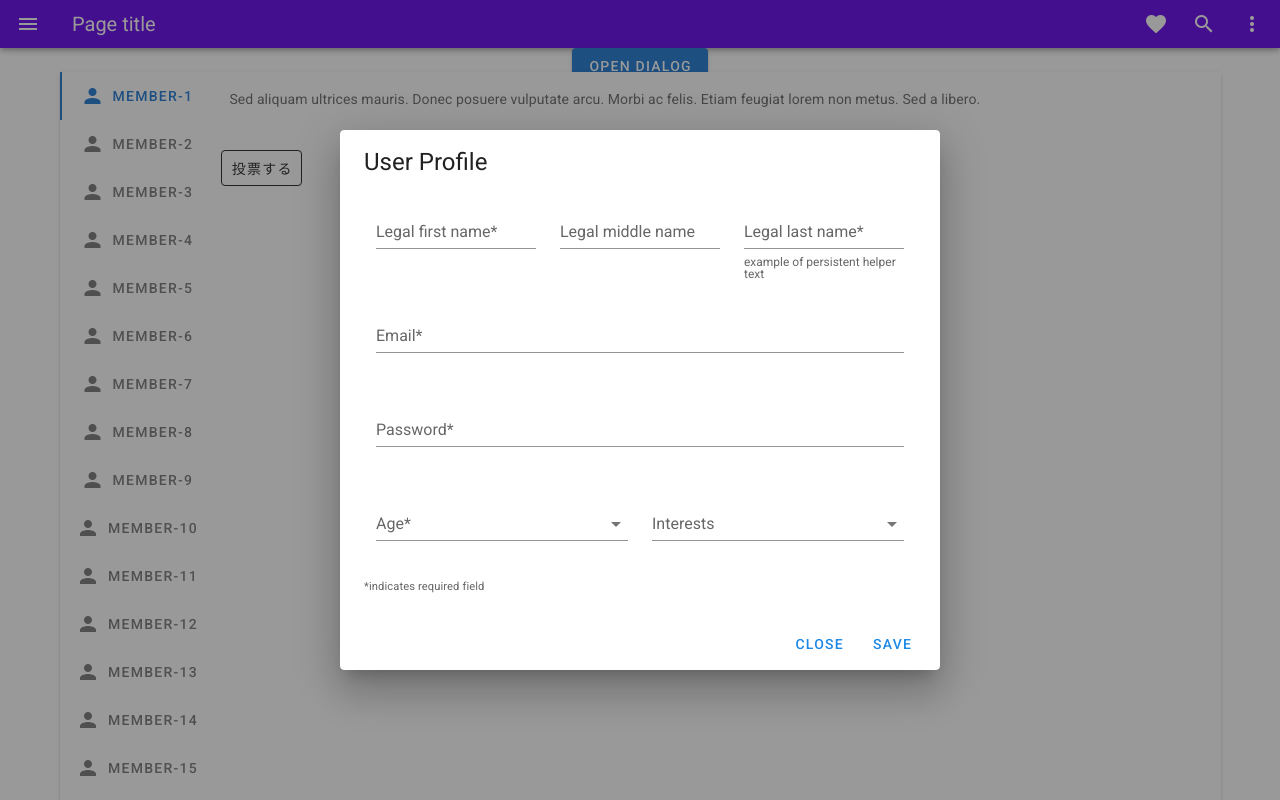
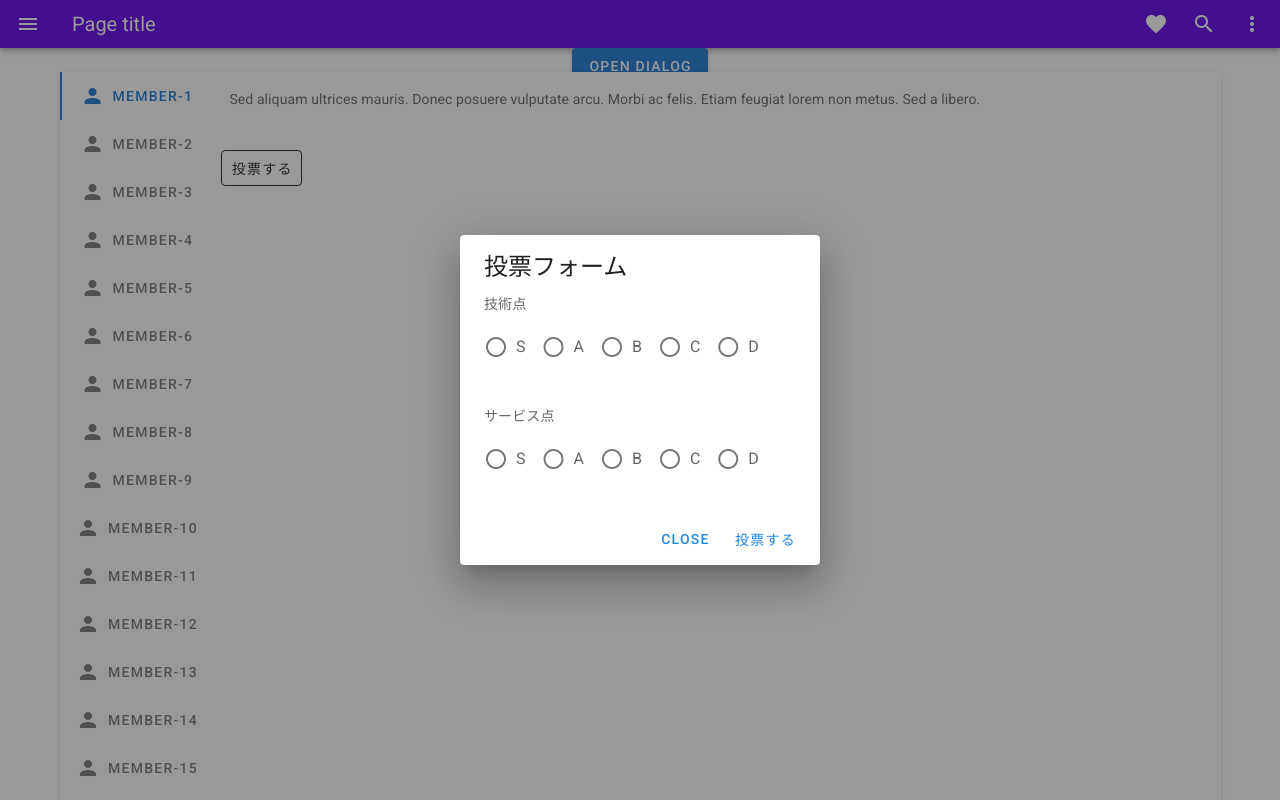
Before and after one commit to Daisky1113/lab9frontend2, a Vue app: page / in a window 1280 px wide. Both pictures are taken after a click on the button "OPEN DIALOG". Shown: the top 800 px of the page. Built offline with nearby package versions, Linux system fonts and the light colour scheme.

Commit message:
VoteDialogコンポーネントの中身を差し替える

```diff
--- a/src/components/VoteDialog.vue
+++ b/src/components/VoteDialog.vue
@@ -1,54 +1,43 @@
 <template>
   <v-row justify="center">
-    <v-dialog v-model="dialog" persistent max-width="600px">
+    <v-dialog v-model="dialog" persistent max-width="360px">
       <template v-slot:activator="{ on, attrs }">
         <v-btn color="primary" dark v-bind="attrs" v-on="on">Open Dialog</v-btn>
       </template>
       <v-card>
         <v-card-title>
-          <span class="headline">User Profile</span>
+          <span class="headline">投票フォーム</span>
         </v-card-title>
         <v-card-text>
-          <v-container>
-            <v-row>
-              <v-col cols="12" sm="6" md="4">
-                <v-text-field label="Legal first name*" required></v-text-field>
-              </v-col>
-              <v-col cols="12" sm="6" md="4">
-                <v-text-field label="Legal middle name" hint="example of helper text only on focus"></v-text-field>
-              </v-col>
-              <v-col cols="12" sm="6" md="4">
-                <v-text-field
-                  label="Legal last name*"
-                  hint="example of persistent helper text"
-                  persistent-hint
-                  required
-                ></v-text-field>
-              </v-col>
-              <v-col cols="12">
-                <v-text-field label="Email*" required></v-text-field>
-              </v-col>
-              <v-col cols="12">
-                <v-text-field label="Password*" type="password" required></v-text-field>
-              </v-col>
-              <v-col cols="12" sm="6">
-                <v-select :items="['0-17', '18-29', '30-54', '54+']" label="Age*" required></v-select>
-              </v-col>
-              <v-col cols="12" sm="6">
-                <v-autocomplete
-                  :items="['Skiing', 'Ice hockey', 'Soccer', 'Basketball', 'Hockey', 'Reading', 'Writing', 'Coding', 'Basejump']"
-                  label="Interests"
-                  multiple
-                ></v-autocomplete>
-              </v-col>
-            </v-row>
-          </v-container>
-          <small>*indicates required field</small>
+          <v-row>
+            <v-col cols="12">
+              <p class="subtitle">技術点</p>
+              <v-radio-group row v-model="inputData.tecPoint">
+                <v-radio
+                  v-for="(n,index) in 'SABCD'.split('')"
+                  :key="'tec-' + n"
+                  :label="n"
+                  :value="index + 1"
+                ></v-radio>
+              </v-radio-group>
+            </v-col>
+            <v-col cols="12">
+              <p class="subtitle">サービス点</p>
+              <v-radio-group row v-model="inputData.servicePoint">
+                <v-radio
+                  v-for="(n,index) in 'SABCD'.split('')"
+                  :key="'service-' + n"
+                  :label="n"
+                  :value="index + 1"
+                ></v-radio>
+              </v-radio-group>
+            </v-col>
+          </v-row>
         </v-card-text>
         <v-card-actions>
           <v-spacer></v-spacer>
           <v-btn color="blue darken-1" text @click="dialog = false">Close</v-btn>
-          <v-btn color="blue darken-1" text @click="dialog = false">Save</v-btn>
+          <v-btn color="blue darken-1" text @click="dialog = false">投票する</v-btn>
         </v-card-actions>
       </v-card>
     </v-dialog>
@@ -57,6 +46,14 @@
 
 <script>
 export default {
+  computed: {
+    inputData() {
+      return {
+        tecPoint: 0,
+        servicePoint: 0,
+      };
+    },
+  },
   data: () => ({
     dialog: false,
   }),
```
